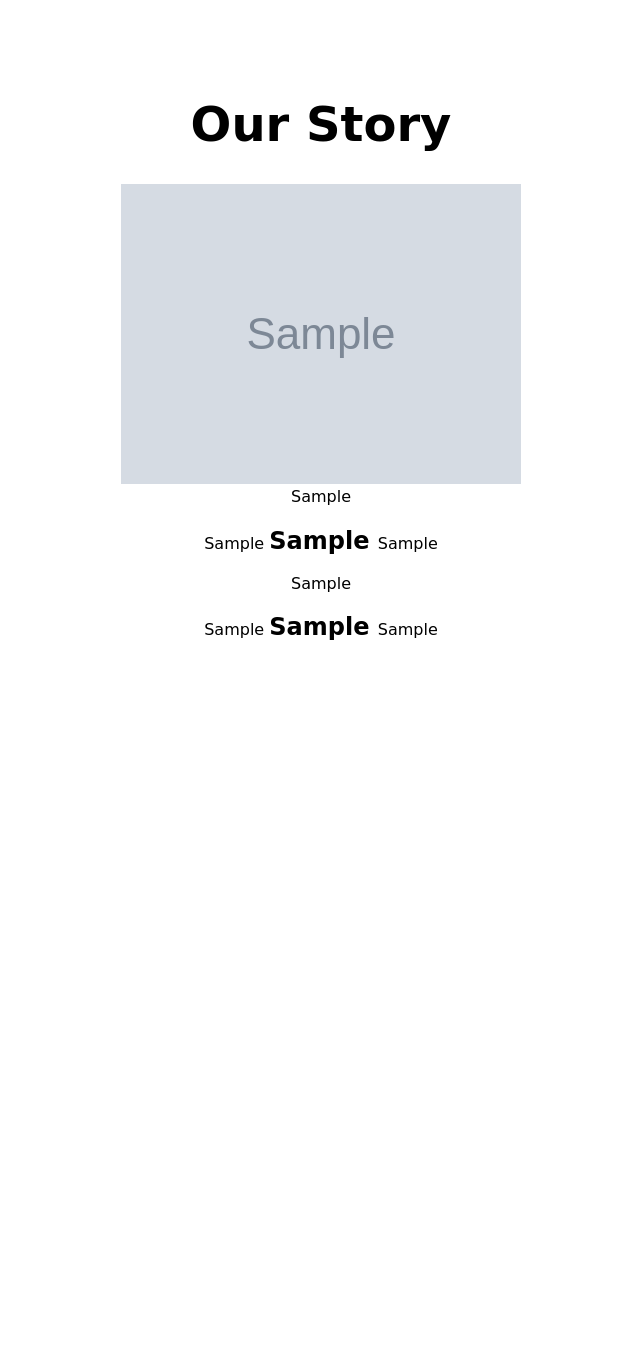
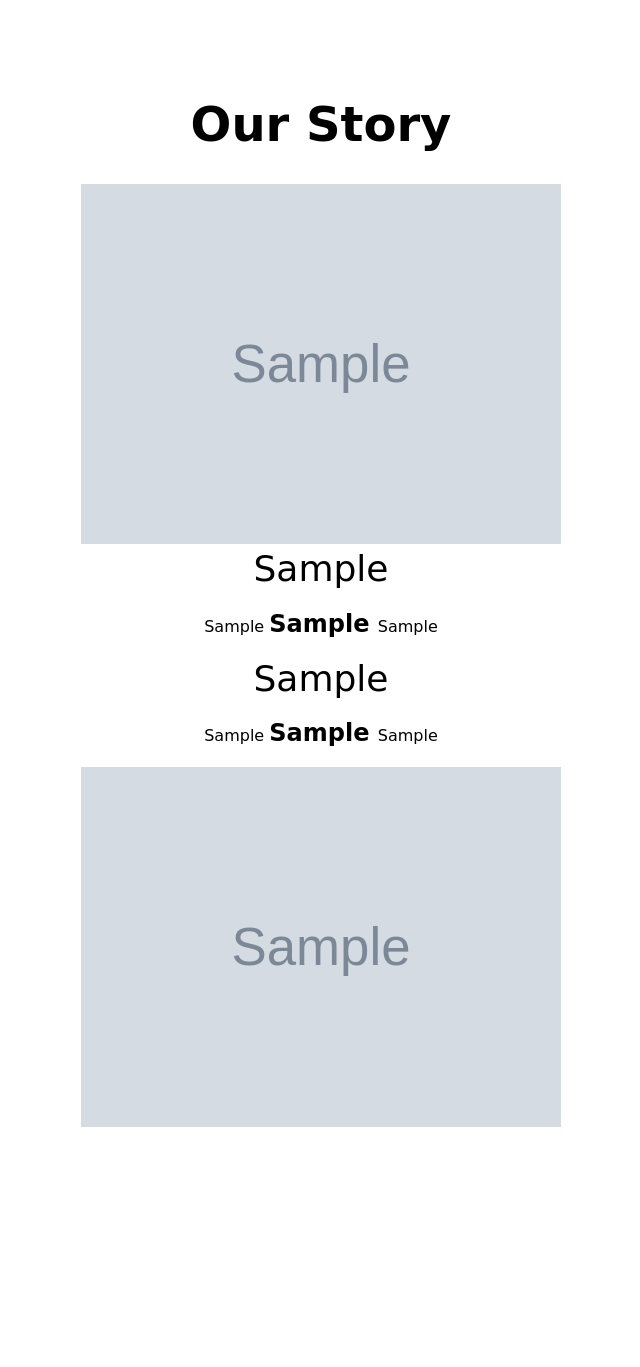
Before and after one commit to tiana-horn/folade2022, a Django app: template wedding/templates/story.html in a window 1280 px wide. Shown: the part 114-1481 px from the top of the page, without its empty margins (319-959 px from the left). Run offline with Django 4.2, Linux system fonts and the light colour scheme; the template is opened without the code that fills it: values that come from a table or form of the project are taken from there, others are empty; tables that the repository leaves empty hold one stand-in row (values such as "Sample post"); grey boxes marked "Sample" are stand-in pictures; some web fonts are replaced.

Commit message:
Story page edits

```diff
--- a/wedding/templates/story.html
+++ b/wedding/templates/story.html
@@ -86,21 +86,21 @@
         <h1 class="f1 imperial">Our  Story</h1>
         {% for part in story %}
           <div class="partycontainer">
-            <img src="{{ part.image1.url }}" alt="{{ part.image1_alt_text }}" >
+            <img src="{{ part.image1.url }}" alt="{{ part.image1_alt_text }}" class="w-100 f5 measure" >
           </div>
           {% if part.p1_story_owner %}
-          <div class="tc">{{ part.p1_story_owner }}</div>
+          <div class="tc f2">{{ part.p1_story_owner }}</div>
           {% endif %}
             <p class="measure center lh-copy">
               {{part.p1_part1}} <b class="f3"> {{ part.p1_bold }} </b>  {{ part.p1_part2 }}
             </p>
             {% if part.p2_story_owner %}
-              <div class="tc">{{ part.p2_story_owner }}</div>
+              <div class="tc f2">{{ part.p2_story_owner }}</div>
             {% endif %}
               <p class="measure center lh-copy">
               {{part.p2_part1}} <b class="f3"> {{ part.p2_bold }} </b>  {{ part.p2_part2 }}
             </p>
-            <img src="{{ part.image2.url }}" alt="{{ part.image2_alt_text }}" class="db aspect-ratio aspect-ratio--1x1 dim">
+            <img src="{{ part.image2.url }}" alt="{{ part.image2_alt_text }}" class="w-100 f5 measure">
           {% endfor %}
 
       </article>
```
